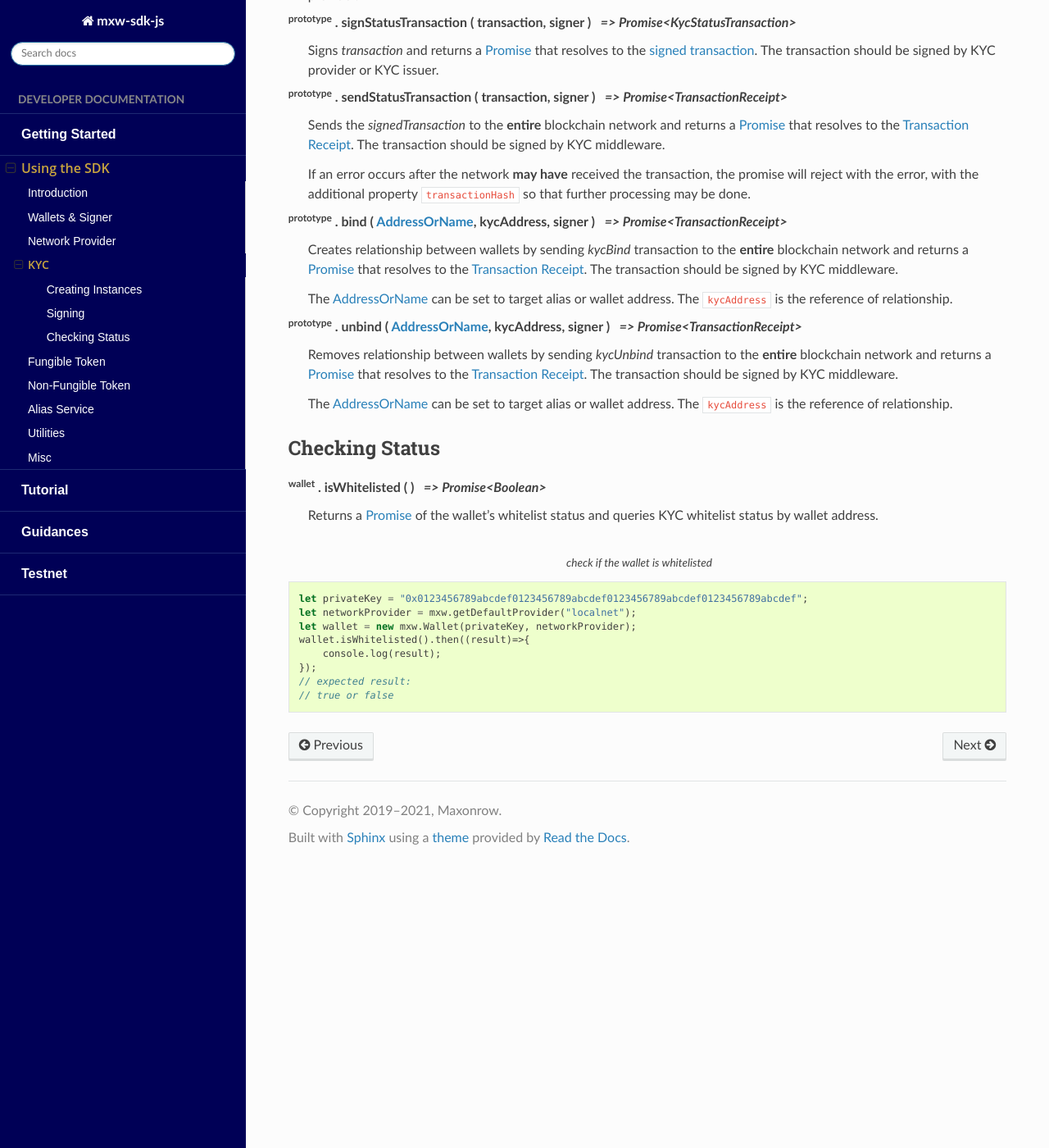
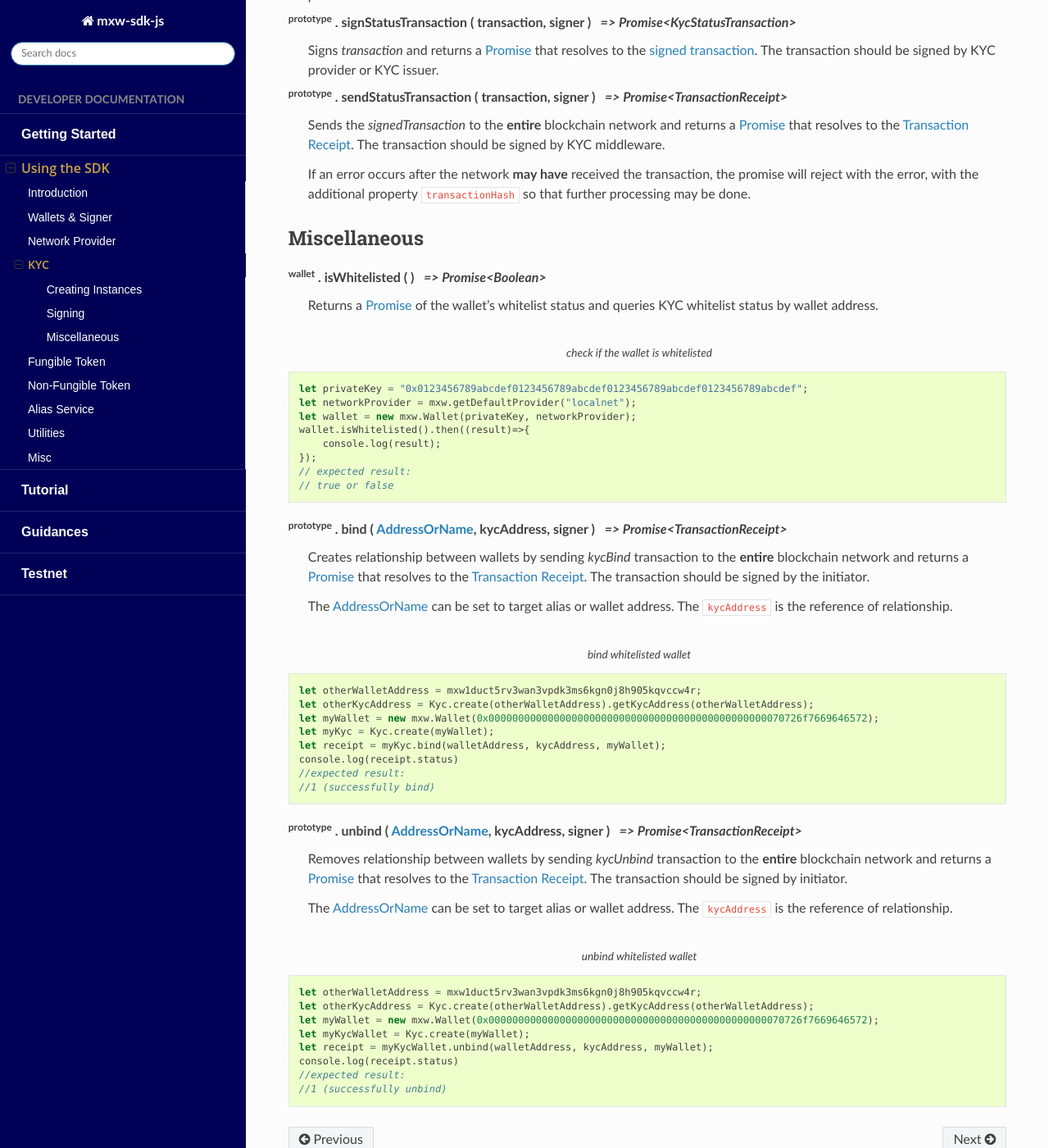
Before and after one commit to maxonrow/mxw-sdk-js, a Sphinx documentation site: the page built from docs/api-4kyc.rst, in a window 1280 px wide and 1400 px high, scrolled down 1999 px. Shown: the whole window at 82% size. Built offline with Sphinx 7.4.7 and the Read the Docs theme 2.0.0, drawn with Linux system fonts in a browser that asks for light colours.

Commit message:
update on kyc bind/unbind clarification

```diff
--- a/docs/api-4kyc.rst
+++ b/docs/api-4kyc.rst
@@ -113,22 +113,8 @@ Signing
     promise will reject with the error, with the additional property ``transactionHash``
     so that further processing may be done.
 
-:sup:`prototype` . bind ( :ref:`AddressOrName <addressOrName>`, kycAddress, signer ) |nbsp| `=> Promise<TransactionReceipt>`
-    Creates relationship between wallets by sending *kycBind* transaction to the **entire** blockchain network and returns a
-    :ref:`Promise <promise>` that resolves to the :ref:`Transaction Receipt <transaction-receipt>`.
-    The transaction should be signed by KYC middleware.
-
-    The :ref:`AddressOrName <addressOrName>` can be set to target alias or wallet address. The ``kycAddress`` is the reference of relationship.
-
-:sup:`prototype` . unbind ( :ref:`AddressOrName <addressOrName>`, kycAddress, signer ) |nbsp| `=> Promise<TransactionReceipt>`
-    Removes relationship between wallets by sending *kycUnbind* transaction to the **entire** blockchain network and returns a
-    :ref:`Promise <promise>` that resolves to the :ref:`Transaction Receipt <transaction-receipt>`.
-    The transaction should be signed by KYC middleware.
-
-    The :ref:`AddressOrName <addressOrName>` can be set to target alias or wallet address. The ``kycAddress`` is the reference of relationship.
-
-Checking Status
-###############
+Miscellaneous
+#############
 
 :sup:`wallet` . isWhitelisted ( ) |nbsp| `=> Promise<Boolean>`
     Returns a :ref:`Promise <promise>` of the wallet's whitelist status and
@@ -145,3 +131,41 @@ Checking Status
     });
     // expected result:
     // true or false
+
+:sup:`prototype` . bind ( :ref:`AddressOrName <addressOrName>`, kycAddress, signer ) |nbsp| `=> Promise<TransactionReceipt>`
+    Creates relationship between wallets by sending *kycBind* transaction to the **entire** blockchain network and returns a
+    :ref:`Promise <promise>` that resolves to the :ref:`Transaction Receipt <transaction-receipt>`.
+    The transaction should be signed by the initiator.
+
+    The :ref:`AddressOrName <addressOrName>` can be set to target alias or wallet address. The ``kycAddress`` is the reference of relationship.
+
+.. code-block:: javascript
+    :caption: bind whitelisted wallet
+
+    let otherWalletAddress = mxw1duct5rv3wan3vpdk3ms6kgn0j8h905kqvccw4r;
+    let otherKycAddress = Kyc.create(otherWalletAddress).getKycAddress(otherWalletAddress);
+    let myWallet = new mxw.Wallet(0x00000000000000000000000000000000000000000000000070726f7669646572);
+    let myKyc = Kyc.create(myWallet);
+    let receipt = myKyc.bind(walletAddress, kycAddress, myWallet);
+    console.log(receipt.status)
+    //expected result:
+    //1 (successfully bind)
+
+:sup:`prototype` . unbind ( :ref:`AddressOrName <addressOrName>`, kycAddress, signer ) |nbsp| `=> Promise<TransactionReceipt>`
+    Removes relationship between wallets by sending *kycUnbind* transaction to the **entire** blockchain network and returns a
+    :ref:`Promise <promise>` that resolves to the :ref:`Transaction Receipt <transaction-receipt>`.
+    The transaction should be signed by initiator.
+
+    The :ref:`AddressOrName <addressOrName>` can be set to target alias or wallet address. The ``kycAddress`` is the reference of relationship.
+
+.. code-block:: javascript
+    :caption: unbind whitelisted wallet
+
+    let otherWalletAddress = mxw1duct5rv3wan3vpdk3ms6kgn0j8h905kqvccw4r;
+    let otherKycAddress = Kyc.create(otherWalletAddress).getKycAddress(otherWalletAddress);
+    let myWallet = new mxw.Wallet(0x00000000000000000000000000000000000000000000000070726f7669646572);
+    let myKycWallet = Kyc.create(myWallet);
+    let receipt = myKycWallet.unbind(walletAddress, kycAddress, myWallet);
+    console.log(receipt.status)
+    //expected result:
+    //1 (successfully unbind)
--- a/docs/version.txt
+++ b/docs/version.txt
@@ -1 +1 @@
-0.8.3
+0.8.4
```
